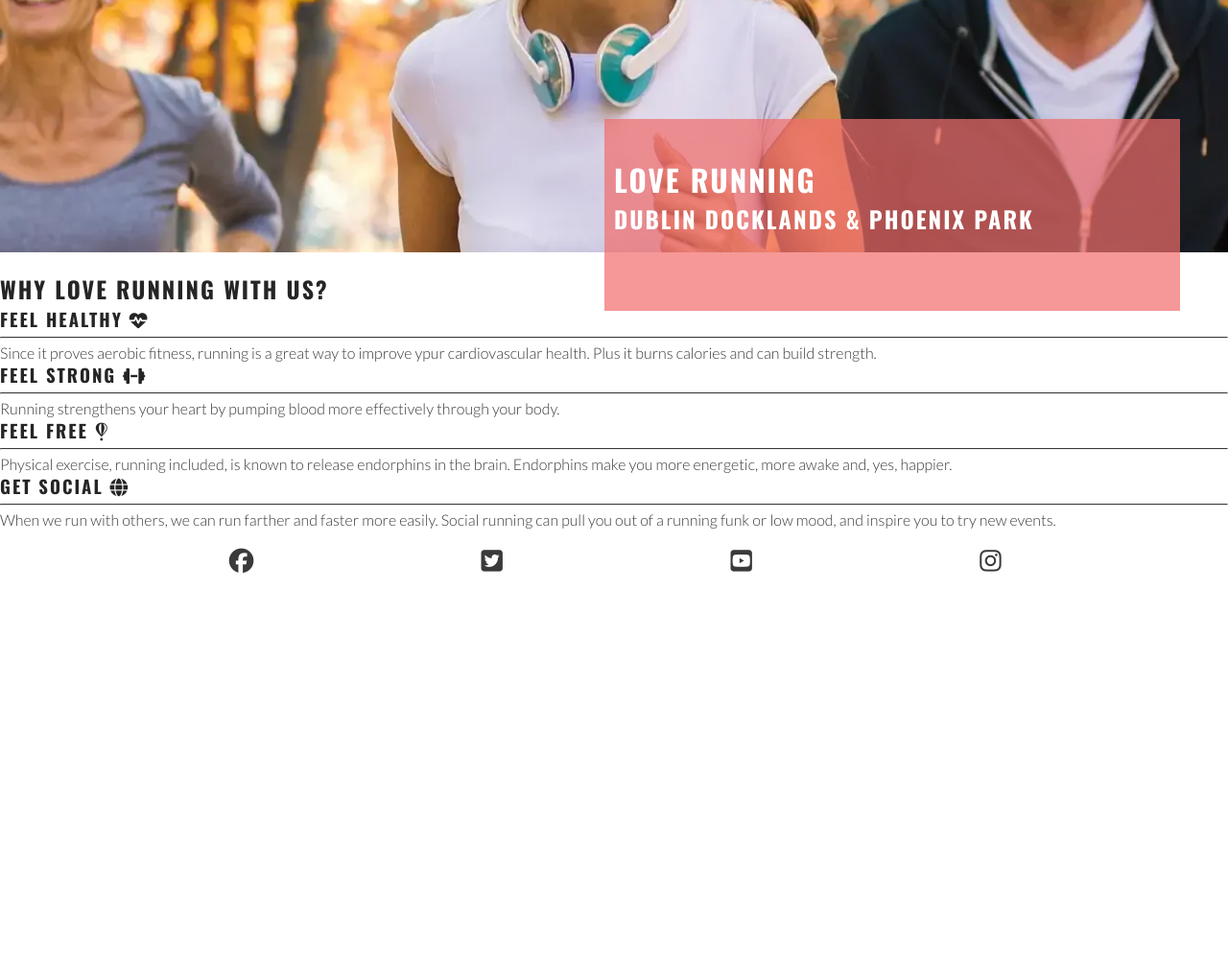
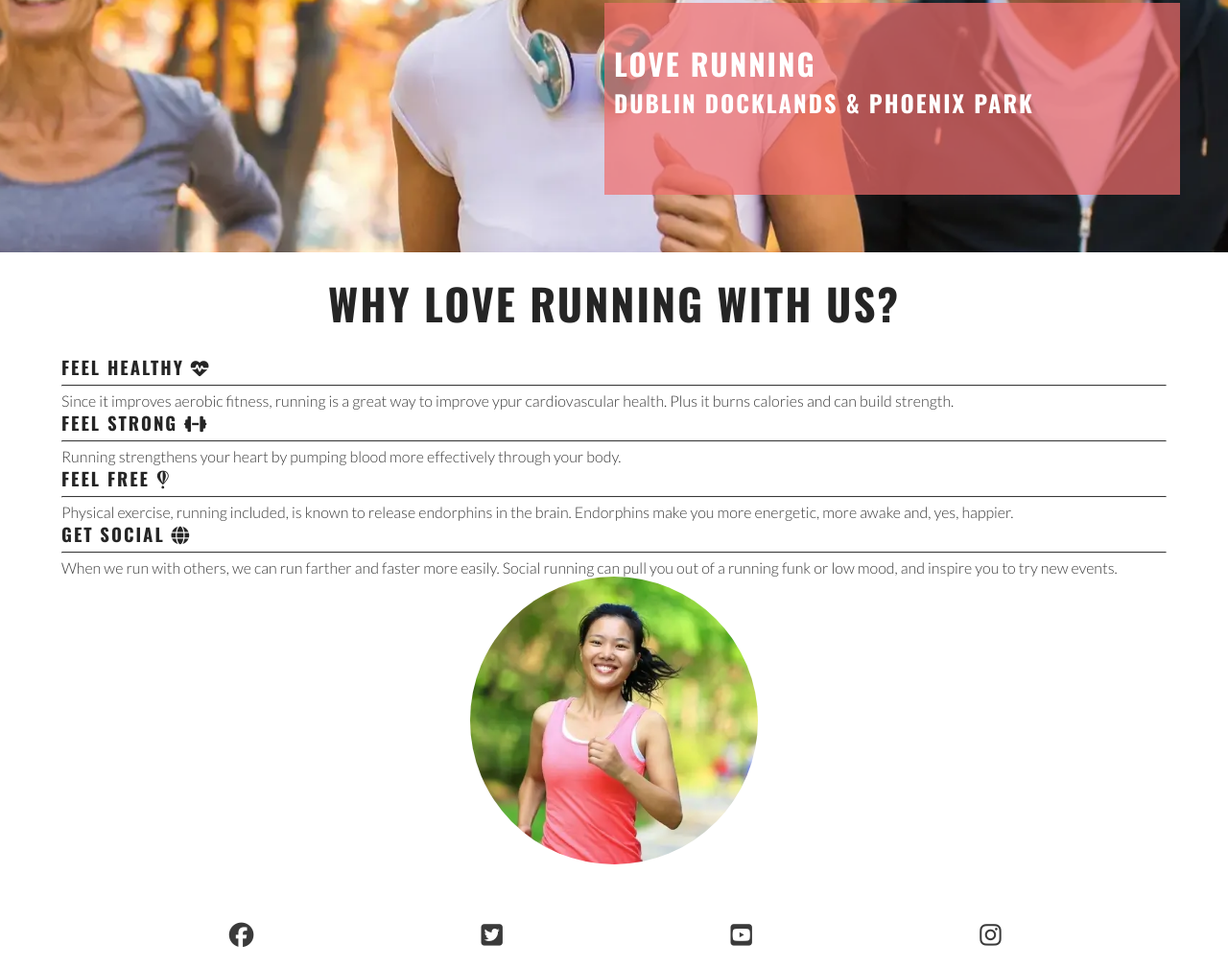
Before and after one commit to MicahIndigo/love-running, a plain HTML site: page index.html in a window 1280 px wide. Shown: the part 416-1425 px from the top of the page at 96% size. Before the commit the page ends 1035 px from the top, so only its background shows below. Drawn offline with nearby package versions, Linux system fonts and the light colour scheme.

Commit message:
Add circular image to reasons section

```diff
--- a/assets/css/style.css
+++ b/assets/css/style.css
@@ -94,7 +94,7 @@ main {
 #hero {
     height: 600px;
     width: 100%;
-    background: url("../images/hero-image.webp") no-repeat center center/cover;
+    background: url("../images/hero-image.webp") no-repeat center center / cover;
     position: relative;
 }
 
@@ -139,6 +139,23 @@ main {
 #benefits hr {
     border-top: 1px solid #3a3a3a;
     margin: 5px 0;
+}
+
+#circle-cover-bg {
+    background: url('../images/reasons-image.webp') no-repeat top center / cover;
+    height: 90vw;
+    width: 90vw;
+    margin-bottom: 20px;
+    /* Makes the square into a circle */
+    border-radius: 50%;
+    max-width: 300px;
+    max-height: 300px;
+}
+
+#benefits-image {
+    display: flex;
+    align-items: center;
+    justify-content: center;
 }
 
 /* Footer */
--- a/index.html
+++ b/index.html
@@ -40,28 +40,30 @@
 
     <!-- Main content -->
     <main>
-        <section id="hero"></section>
+        <section id="hero">
         <div id="cover-text">
             <h2>Love Running</h2>
             <h3>Dublin Docklands & Phoenix Park</h3>
         </div>
+        </section>
 
         <!--Reasons section-->
-        <section id="reasons"></section>
+        <section id="reasons">
         <h2>Why Love Running With Us?</h2>
         <div id="benefits">
-            <div class="benefits-physical"></div>
+            <div class="benefits-physical">
                 <div>
                     <h3>Feel Healthy <i class="fa-solid fa-heart-pulse"></i></h3>
                     <hr>
-                    <p>Since it proves aerobic fitness, running is a great way to improve ypur cardiovascular health. Plus it burns calories and can build strength.</p>
+                    <p>Since it improves aerobic fitness, running is a great way to improve ypur cardiovascular health. Plus it burns calories and can build strength.</p>
                 </div>
                 <div>
                     <h3>Feel Strong <i class="fa-solid fa-dumbbell"></i></h3>
                     <hr>
                     <p>Running strengthens your heart by pumping blood more effectively through your body.</p>
                 </div>
-            <div class="benefits-mental"></div>
+            </div>
+            <div class="benefits-mental">
                 <div>
                     <h3>Feel Free <i class="fa-brands fa-fly"></i></h3>
                     <hr>
@@ -72,7 +74,12 @@
                     <hr>
                     <p>When we run with others, we can run farther and faster more easily. Social running can pull you out of a running funk or low mood, and inspire you to try new events.</p>
                 </div>
+            </div>
+            <div id="benefits-image">
+                <div id="circle-cover-bg"></div>
+            </div>
         </div>
+    </section>
     </main>
 
     <!-- Footer -->
```
Also changed, not shown: assets/images/reasons-image.webp (added), 2 other files.
